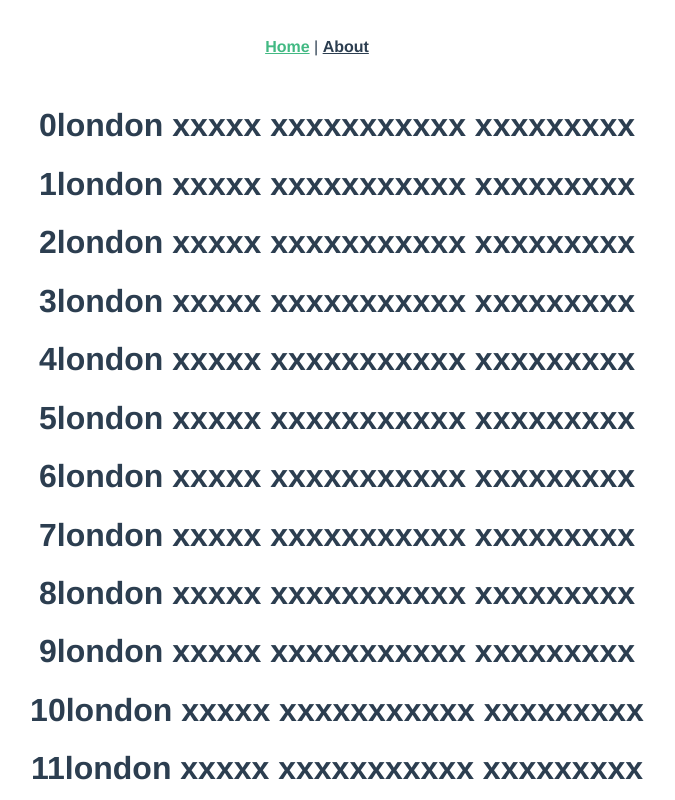
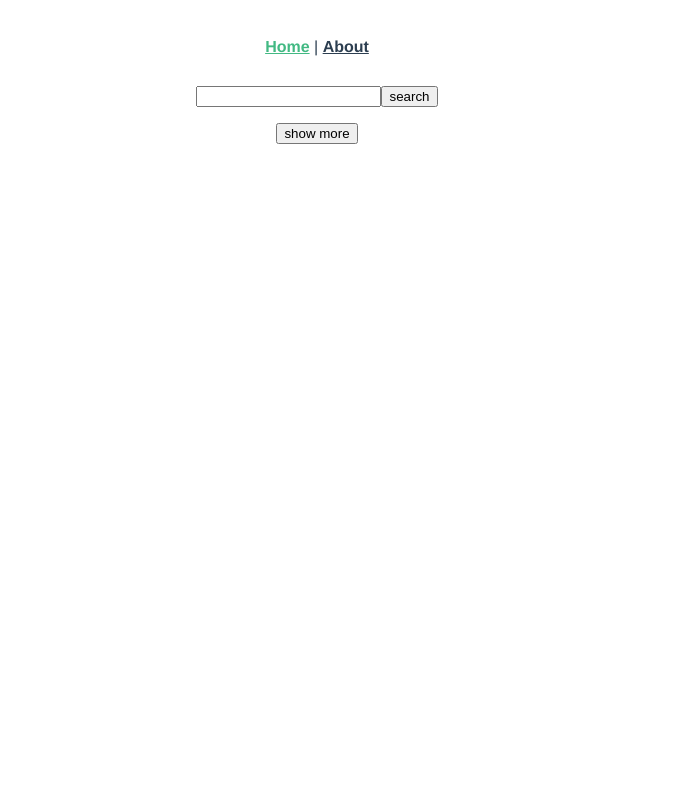
Before and after one commit to arfedulov/houses, a Vue app: page / in a window 1280 px wide. Shown: the top 800 px of the page, without its empty margins (323-998 px from the left). Built offline with nearby package versions, Linux system fonts and the light colour scheme.

Commit message:
search city field

```diff
--- a/src/views/Home.vue
+++ b/src/views/Home.vue
@@ -1,5 +1,13 @@
 <template>
-  <house-list :houses="houses" @house-list:load-page="loadPage" :page="page" />
+  <div>
+    <input type="text" v-model="city" />
+    <button @click="search">search</button>
+    <house-list
+      :houses="houses"
+      @house-list:load-page="loadPage"
+      :page="page"
+    />
+  </div>
 </template>
 
 <script>
@@ -13,7 +21,7 @@ export default {
     return {
       houses: [],
       page: 1,
-      city: 'london',
+      city: '',
     };
   },
   async created() {
@@ -31,6 +39,14 @@ export default {
       this.page = page;
       this.houses = [...this.houses, ...data.houses];
     },
+    search() {
+      this.clearData();
+      this.loadPage(this.page);
+    },
+    clearData() {
+      this.page = 1;
+      this.houses = [];
+    },
   },
 };
 </script>
```
Also changed, not shown: 1 other file (tests, documents, lock files or other folders).
